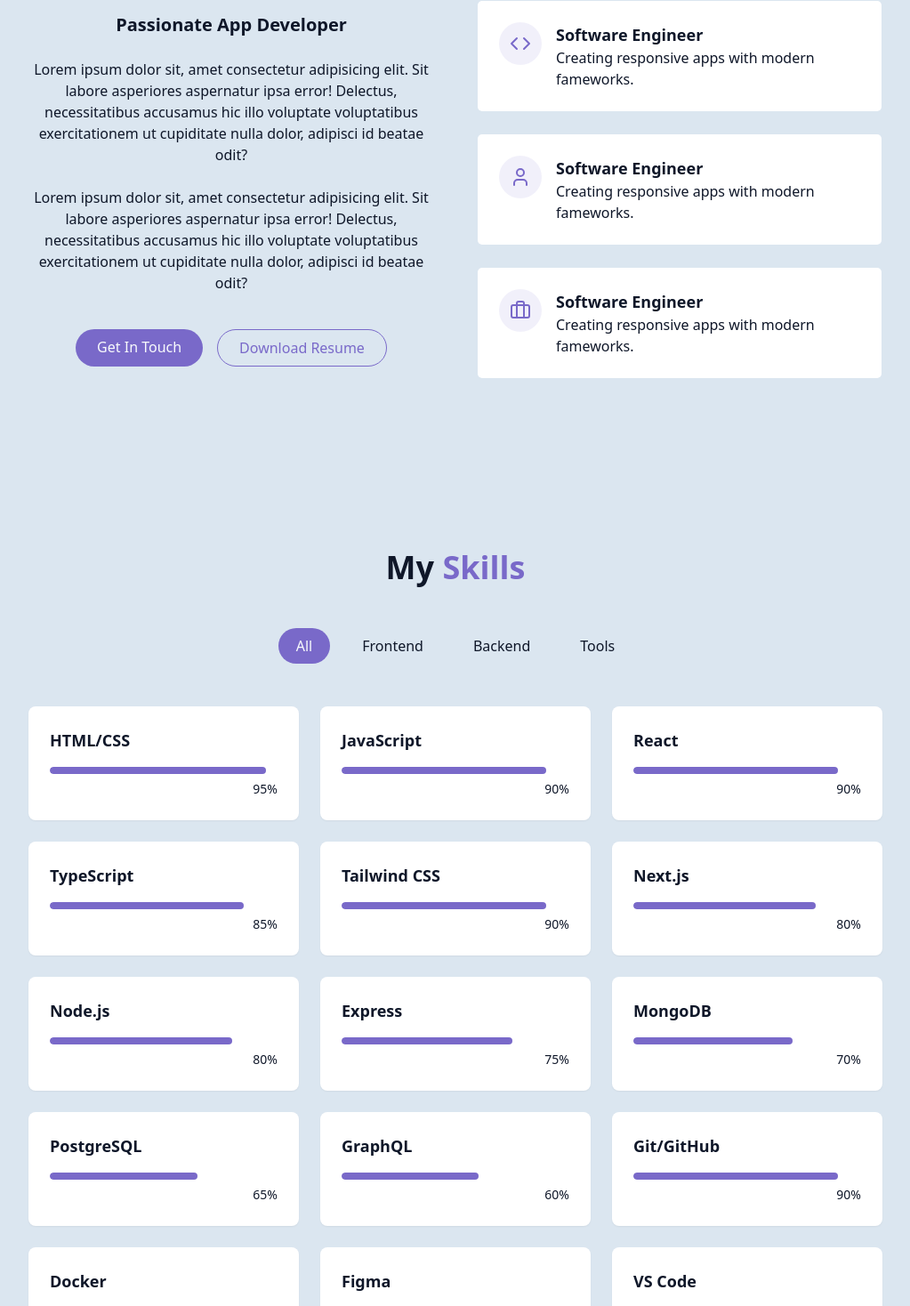
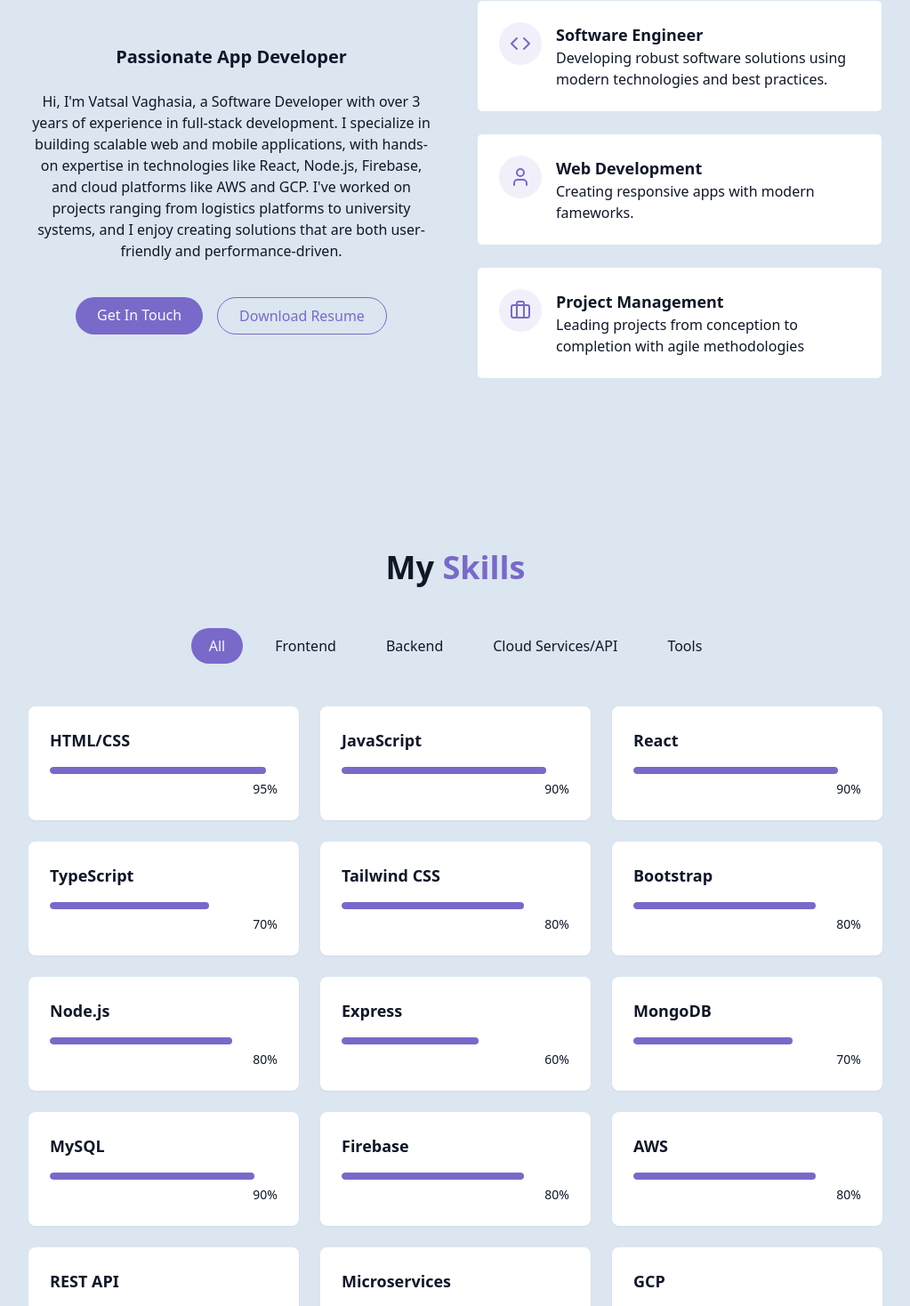
Before and after one commit to vatsalvaghasia/portfolio-react-tailwind, a React (Vite) app: page / in a window 1280 px wide. Shown: the part 984-2452 px from the top of the page at 89% size, without its empty margins (128-1151 px from the left). Built offline with nearby package versions, Linux system fonts and the light colour scheme.

Commit message:
Updated skills and projects

```diff
--- a/src/components/AboutSection.jsx
+++ b/src/components/AboutSection.jsx
@@ -14,19 +14,15 @@ export const AboutSection = (params) => {
                             Passionate App Developer
                         </h3>
                         <p className="text-muted-foreground">
-                            Lorem ipsum dolor sit, amet consectetur adipisicing
-                            elit. Sit labore asperiores aspernatur ipsa error!
-                            Delectus, necessitatibus accusamus hic illo
-                            voluptate voluptatibus exercitationem ut cupiditate
-                            nulla dolor, adipisci id beatae odit?
-                        </p>
-
-                        <p className="text-muted-foreground">
-                            Lorem ipsum dolor sit, amet consectetur adipisicing
-                            elit. Sit labore asperiores aspernatur ipsa error!
-                            Delectus, necessitatibus accusamus hic illo
-                            voluptate voluptatibus exercitationem ut cupiditate
-                            nulla dolor, adipisci id beatae odit?
+                            Hi, I'm Vatsal Vaghasia, a Software Developer with
+                            over 3 years of experience in full-stack
+                            development. I specialize in building scalable web
+                            and mobile applications, with hands-on expertise in
+                            technologies like React, Node.js, Firebase, and
+                            cloud platforms like AWS and GCP. I've worked on
+                            projects ranging from logistics platforms to
+                            university systems, and I enjoy creating solutions
+                            that are both user-friendly and performance-driven.
                         </p>
                         <div className="flex flex-col sm:flex-row gap-4 pt-4 justify-center">
                             <a href="#contact" className="cosmic-button">
@@ -35,7 +31,8 @@ export const AboutSection = (params) => {
                             </a>
 
                             <a
-                                href="#contact"
+                                target="__blank"
+                                href="/public/Resume.pdf"
                                 className="px-6 py-2 rounded-full border border-primary text-primary hover:bg-primary/10 transition-colors duration-300"
                             >
                                 Download Resume
@@ -53,8 +50,9 @@ export const AboutSection = (params) => {
                                         Software Engineer
                                     </h4>
                                     <p className="text-muted-foreground">
-                                        Creating responsive apps with modern
-                                        fameworks.
+                                        Developing robust software solutions
+                                        using modern technologies and best
+                                        practices.
                                     </p>
                                 </div>
                             </div>
@@ -66,7 +64,7 @@ export const AboutSection = (params) => {
                                 </div>
                                 <div className="text-left">
                                     <h4 className="font-semibold text-lg">
-                                        Software Engineer
+                                        Web Development
                                     </h4>
                                     <p className="text-muted-foreground">
                                         Creating responsive apps with modern
@@ -82,11 +80,11 @@ export const AboutSection = (params) => {
                                 </div>
                                 <div className="text-left">
                                     <h4 className="font-semibold text-lg">
-                                        Software Engineer
+                                        Project Management
                                     </h4>
                                     <p className="text-muted-foreground">
-                                        Creating responsive apps with modern
-                                        fameworks.
+                                        Leading projects from conception to
+                                        completion with agile methodologies
                                     </p>
                                 </div>
                             </div>
--- a/src/components/ProjectsSection.jsx
+++ b/src/components/ProjectsSection.jsx
@@ -3,31 +3,32 @@ import { ArrowRight, ExternalLink, Github } from "lucide-react";
 const projects = [
     {
         id: 1,
-        title: "SaaS Landing Page",
-        description: "A beautiful landing page app using React and Tailwind.",
-        image: "/projects/Project1.png",
-        tags: ["React", "TailwindCSS", "Supabase"],
+        title: "Weather App",
+        description:
+            "Get accurate, real-time weather updates and forecasts in a simple, easy-to-use app.",
+        image: "/projects/Project3.png",
+        tags: ["React Native", "TailwindCSS", "API"],
         demoUrl: "#",
-        githubUrl: "#",
+        githubUrl: "https://github.com/vatsalvaghasia/weather_app",
     },
     {
         id: 2,
-        title: "Orbit Analytics Dashboard",
+        title: "Chat App",
         description:
-            "Interactive analytics dashboard with data visualization and filtering capabilities.",
+            "Stay connected with real-time messaging, all in one easy app.",
         image: "/projects/Project2.png",
-        tags: ["TypeScript", "D3.js", "Next.js"],
+        tags: ["React Native", "TailwindCSS", "Firebase", "Authentication"],
         demoUrl: "#",
-        githubUrl: "#",
+        githubUrl: "https://github.com/vatsalvaghasia/chat-app",
     },
     {
         id: 3,
-        title: "E-commerce Platform",
+        title: "Cart Grow",
         description:
-            "Full-featured e-commerce platform with user authentication and payment processing.",
-        image: "/projects/Project3.png",
-        tags: ["React", "Node.js", "Stripe"],
-        demoUrl: "#",
+            "Fully responsive website to showcase my front-end development skills in layout, design, and interactivity",
+        image: "/projects/Project1.png",
+        tags: ["Bootstrap", "CSS", "Javascript", "HTML"],
+        demoUrl: "https://vatsalvaghasia.github.io/Cart-Grow/project/",
         githubUrl: "#",
     },
 ];
@@ -75,12 +76,14 @@ export const ProjectsSection = (params) => {
                                     {" "}
                                     <div className="flex space-x-3">
                                         <a
+                                            target="__blank"
                                             href={project.demoUrl}
                                             className="text-foreground/80 hover:text-primary transition-colors duration-300"
                                         >
                                             <ExternalLink />
                                         </a>
                                         <a
+                                            target="__blank"
                                             href={project.githubUrl}
                                             className="text-foreground/80 hover:text-primary transition-colors duration-300"
                                         >
--- a/src/components/SkillsSection.jsx
+++ b/src/components/SkillsSection.jsx
@@ -5,24 +5,35 @@ const skills = [
     { name: "HTML/CSS", level: 95, category: "frontend" },
     { name: "JavaScript", level: 90, category: "frontend" },
     { name: "React", level: 90, category: "frontend" },
-    { name: "TypeScript", level: 85, category: "frontend" },
-    { name: "Tailwind CSS", level: 90, category: "frontend" },
-    { name: "Next.js", level: 80, category: "frontend" },
+    { name: "TypeScript", level: 70, category: "frontend" },
+    { name: "Tailwind CSS", level: 80, category: "frontend" },
+    { name: "Bootstrap", level: 80, category: "frontend" },
 
     // Backend
     { name: "Node.js", level: 80, category: "backend" },
-    { name: "Express", level: 75, category: "backend" },
+    { name: "Express", level: 60, category: "backend" },
     { name: "MongoDB", level: 70, category: "backend" },
-    { name: "PostgreSQL", level: 65, category: "backend" },
-    { name: "GraphQL", level: 60, category: "backend" },
+    { name: "MySQL", level: 90, category: "backend" },
 
+    // Cloud Services/API
+    { name: "Firebase", level: 80, category: "cloud Services/API" },
+    { name: "AWS", level: 80, category: "cloud Services/API" },
+    { name: "REST API", level: 80, category: "cloud Services/API" },
+    { name: "Microservices", level: 80, category: "cloud Services/API" },
+    { name: "GCP", level: 70, category: "cloud Services/API" },
     // Tools
-    { name: "Git/GitHub", level: 90, category: "tools" },
+    { name: "Git/GitHub", level: 90, category: "tool" },
     { name: "Docker", level: 70, category: "tools" },
-    { name: "Figma", level: 85, category: "tools" },
+    { name: "Postman", level: 70, category: "tools" },
     { name: "VS Code", level: 95, category: "tools" },
 ];
-const categories = ["all", "frontend", "backend", "tools"];
+const categories = [
+    "all",
+    "frontend",
+    "backend",
+    "cloud Services/API",
+    "tools",
+];
 export const SkillsSection = (params) => {
     const [activeCategory, setActiveCategory] = useState("all");
 
```
Also changed, not shown: public/projects/Project1.png, 1 other file (tests, documents, lock files or other folders).
